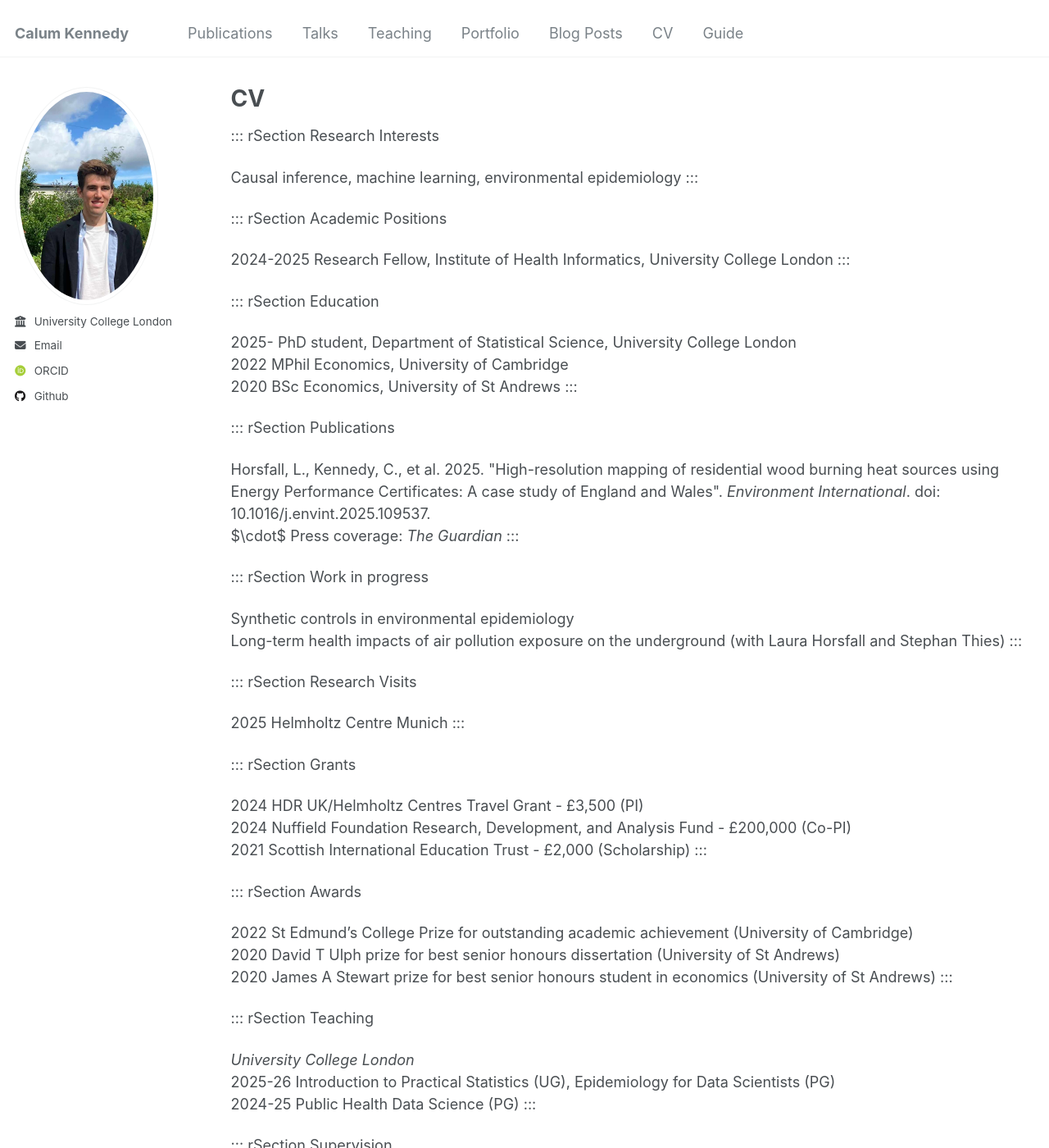
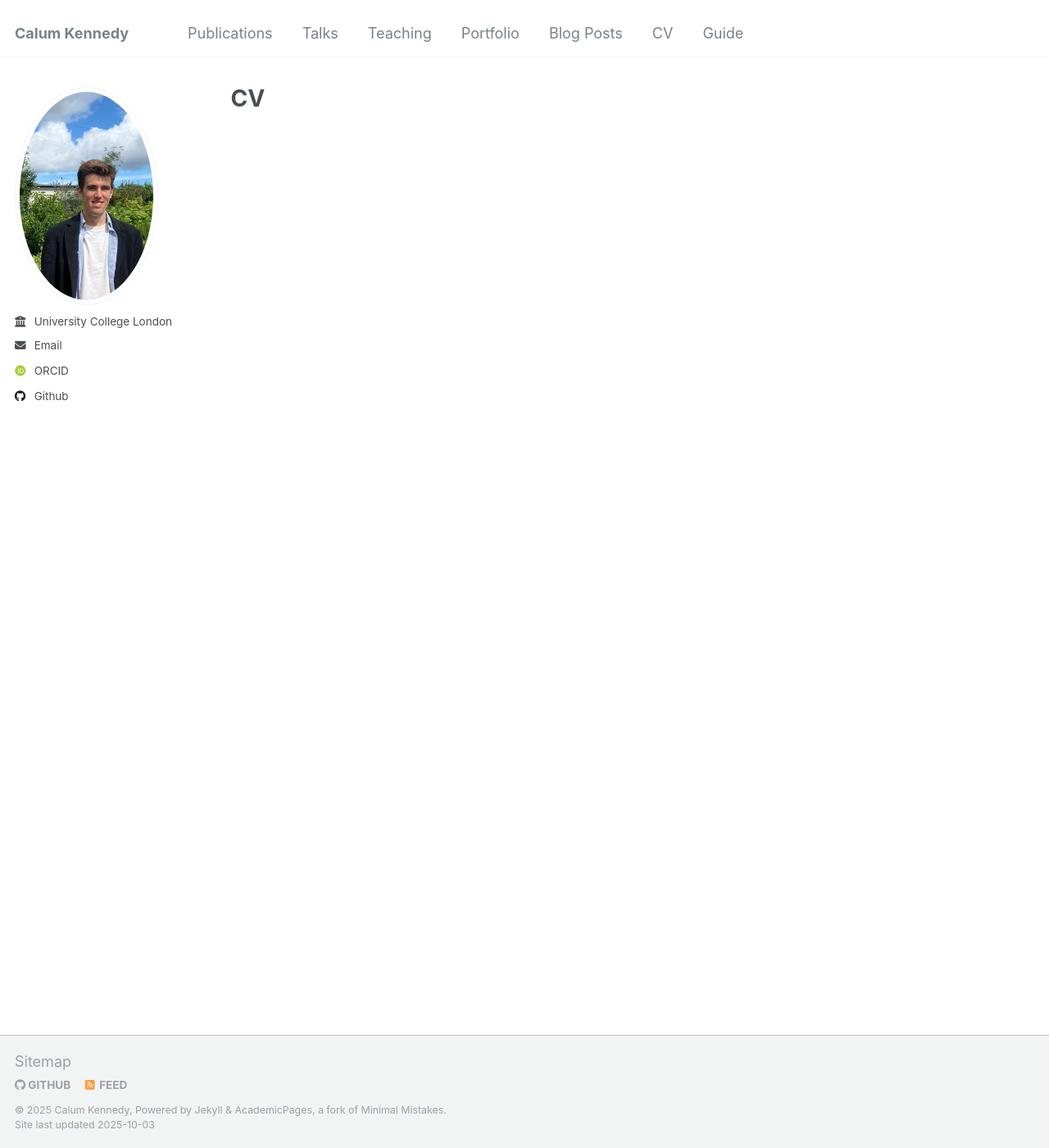
Before and after one commit to calum-kennedy-98/calum-kennedy-98.github.io, a Jekyll site: the page built from _pages/cv.md, in a window 1280 px wide and 1400 px high. Shown: the whole window at 82% size. Built offline with Jekyll 4.4.1, drawn with Linux system fonts in a browser that asks for light colours; some web fonts are replaced; some of the changed text lies outside the part shown.

Commit message:
Update cv.md

```diff
--- a/_pages/cv.md
+++ b/_pages/cv.md
@@ -6,110 +6,3 @@ author_profile: true
 redirect_from:
   - /resume
 ---
-
-::: rSection
-Research Interests
-
-Causal inference, machine learning, environmental epidemiology
-:::
-
-::: rSection
-Academic Positions
-
-2024-2025 Research Fellow, Institute of Health Informatics, University
-College London
-:::
-
-::: rSection
-Education
-
-2025- PhD student, Department of Statistical Science, University College
-London\
-2022 MPhil Economics, University of Cambridge\
-2020 BSc Economics, University of St Andrews
-:::
-
-::: rSection
-Publications
-
-Horsfall, L., Kennedy, C., et al. 2025. \"High-resolution mapping of
-residential wood burning heat sources using Energy Performance
-Certificates: A case study of England and Wales\". *Environment
-International*. doi: 10.1016/j.envint.2025.109537.\
-$\cdot$ Press coverage: *The Guardian*
-:::
-
-::: rSection
-Work in progress
-
-Synthetic controls in environmental epidemiology\
-Long-term health impacts of air pollution exposure on the underground
-(with Laura Horsfall and Stephan Thies)
-:::
-
-::: rSection
-Research Visits
-
-2025 Helmholtz Centre Munich
-:::
-
-::: rSection
-Grants
-
-2024 HDR UK/Helmholtz Centres Travel Grant - £3,500 (PI)\
-2024 Nuffield Foundation Research, Development, and Analysis Fund -
-£200,000 (Co-PI)\
-2021 Scottish International Education Trust - £2,000 (Scholarship)
-:::
-
-::: rSection
-Awards
-
-2022 St Edmund's College Prize for outstanding academic achievement
-(University of Cambridge)\
-2020 David T Ulph prize for best senior honours dissertation (University
-of St Andrews)\
-2020 James A Stewart prize for best senior honours student in economics
-(University of St Andrews)
-:::
-
-::: rSection
-Teaching
-
-*University College London*\
-2025-26 Introduction to Practical Statistics (UG), Epidemiology for Data
-Scientists (PG)\
-2024-25 Public Health Data Science (PG)
-:::
-
-::: rSection
-Supervision
-
-2025 Prakhar Vats (UCL; MSc Health Data Science)\
-2025 Junchen Yao (UCL; MSc Health Data Science)
-:::
-
-::: rSection
-Conferences and Workshops
-
-2025 HDR UK/Helmholtz Munich - Advancing environment and health research
-(lightning talk)\
-2025 HDR UK Conference (poster)
-:::
-
-::: rSection
-Other positions
-
-2022-2024 Economic Consultant, London Economics\
-2022 Research Assistant, University of St Andrews
-:::
-
-::: rSection
-Skills and Interests
-
-  --------------- ---------------------------------------------------------------------------------------------
-  **Software**    R, Python, Git, Bash, UNIX shell, Stata, LaTeX
-  **Languages**   English (native), French, Spanish
-  **Sporting**    Competing at national level in cycling since 2015, St Edmund's College Boat Club First VIII
-  --------------- ---------------------------------------------------------------------------------------------
-:::
```
